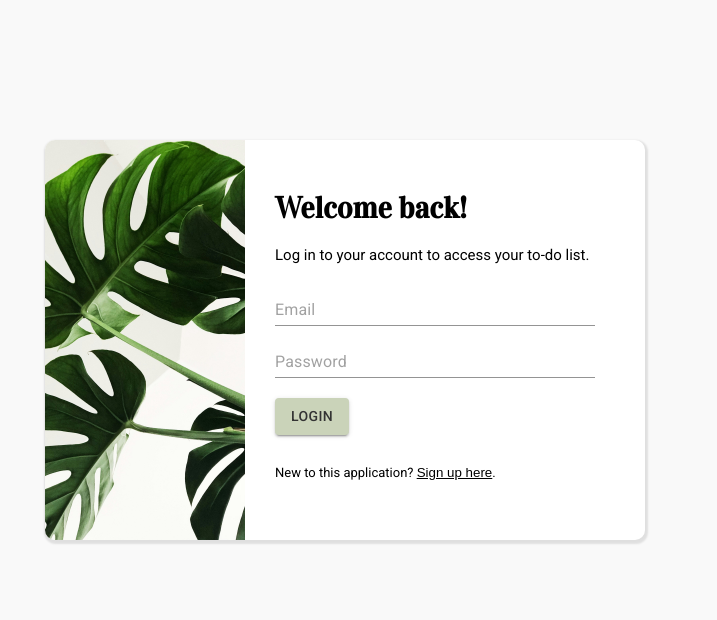
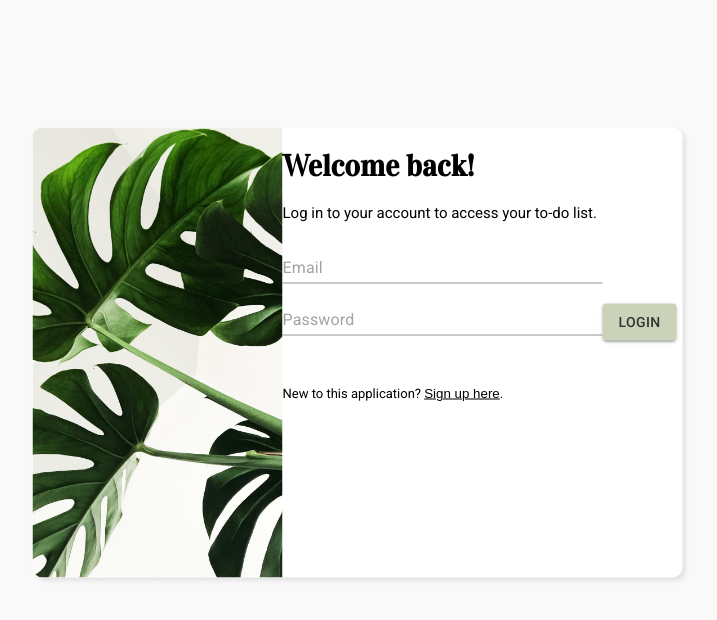
Before and after one commit to evangelenesiyin/to-do-list, a React (Vite) app: page / in a window 1280 px wide. Shown: the top 620 px of the page, without its empty margins (317-1034 px from the left). Built offline with nearby package versions, Linux system fonts and the light colour scheme; the HTML template or start-up script is replaced by a standard one.

Commit message:
style: amend styling for forms

```diff
--- a/src/App.css
+++ b/src/App.css
@@ -5,20 +5,20 @@
 body {
     font-family: 'Roboto', sans-serif;
     font-size: 15px;
-    max-width: 600px;
+    max-width: 650px;
     background-color: #f9f9f9;
 }
 
 img {
-    width: 200px;
-    height: 400px;
+    width: 250px;
+    height: 450px;
     object-fit: cover;
     border-radius: 10px 0 0 10px;
 }
 
 .landing-page {
-    width: 600px;
-    height: 400px;
+    width: 650px;
+    height: 450px;
     position: fixed;
     top: 30%;
     left: 40%;
@@ -26,10 +26,10 @@
     display: flex;
     border-radius: 10px;
     background-color: #fff;
-    box-shadow: 1px 2px 2px 2px rgba(0, 0, 0, 0.1);
+    box-shadow: 3px 3px 5px rgba(0, 0, 0, 0.1);
 }
 
-.landing-section {
+.form-section {
     padding: 30px;
 }
 
@@ -42,4 +42,10 @@
     background-color: #fff;
     padding: 0;
     text-decoration: underline;
+    cursor: pointer;
 }
+
+.form-validation-message {
+    color: #A91B0D;
+    margin-top: 5px;
+}
```
